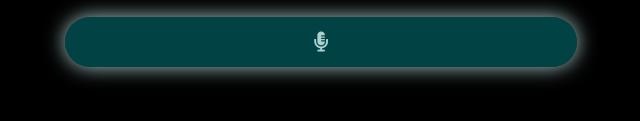
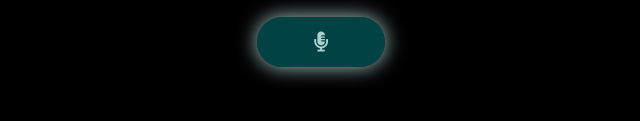
Before and after one commit to Susanta07/nexa.github.io, a plain HTML site: page index.html in a window 1280 px wide. Shown: the part 531-652 px from the top of the page, without its empty margins (319-959 px from the left). Drawn offline with Linux system fonts and the light colour scheme.

Commit message:
Update style.css

```diff
--- a/style.css
+++ b/style.css
@@ -52,9 +52,9 @@
   display: flex;
   justify-content: center;
   align-items: center;
-  width: 40vw;
+  width: 10vw;
   height: 50px;
-  border-radius: 25px;
+  border-radius: 40px;
   background: rgba(3, 132, 137, 0.5);
   box-shadow:0 0 20px #aed0d0;
 }
```
